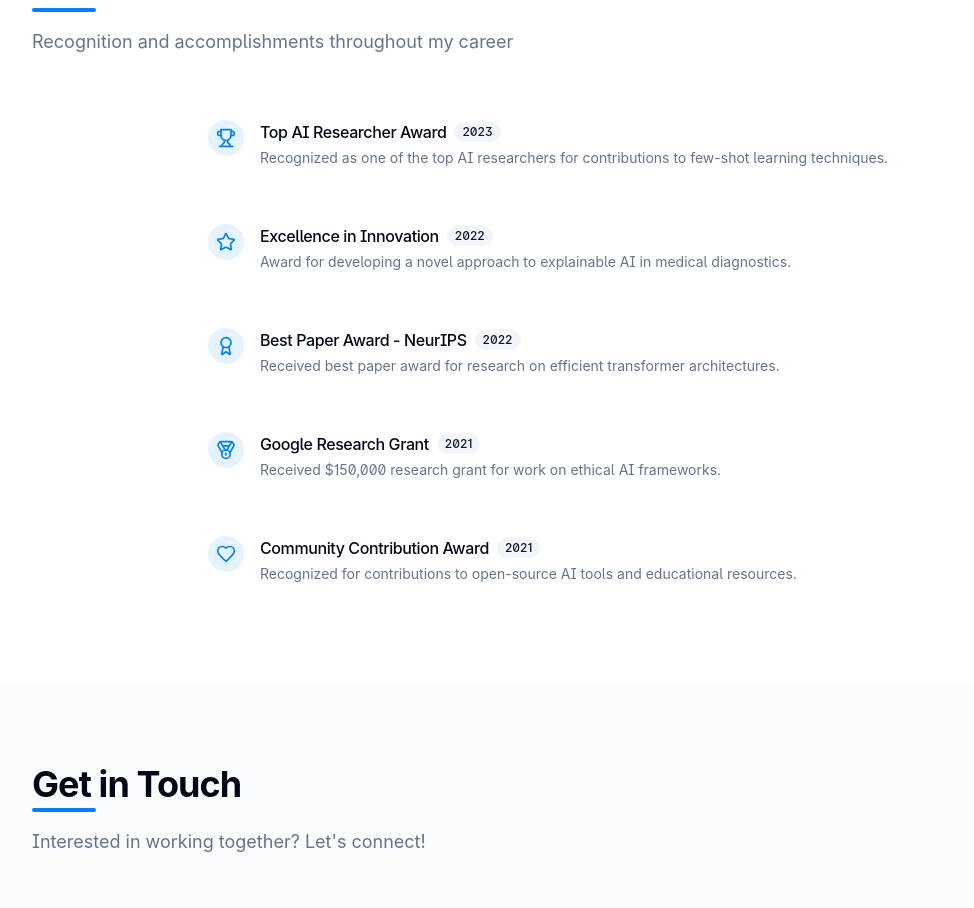
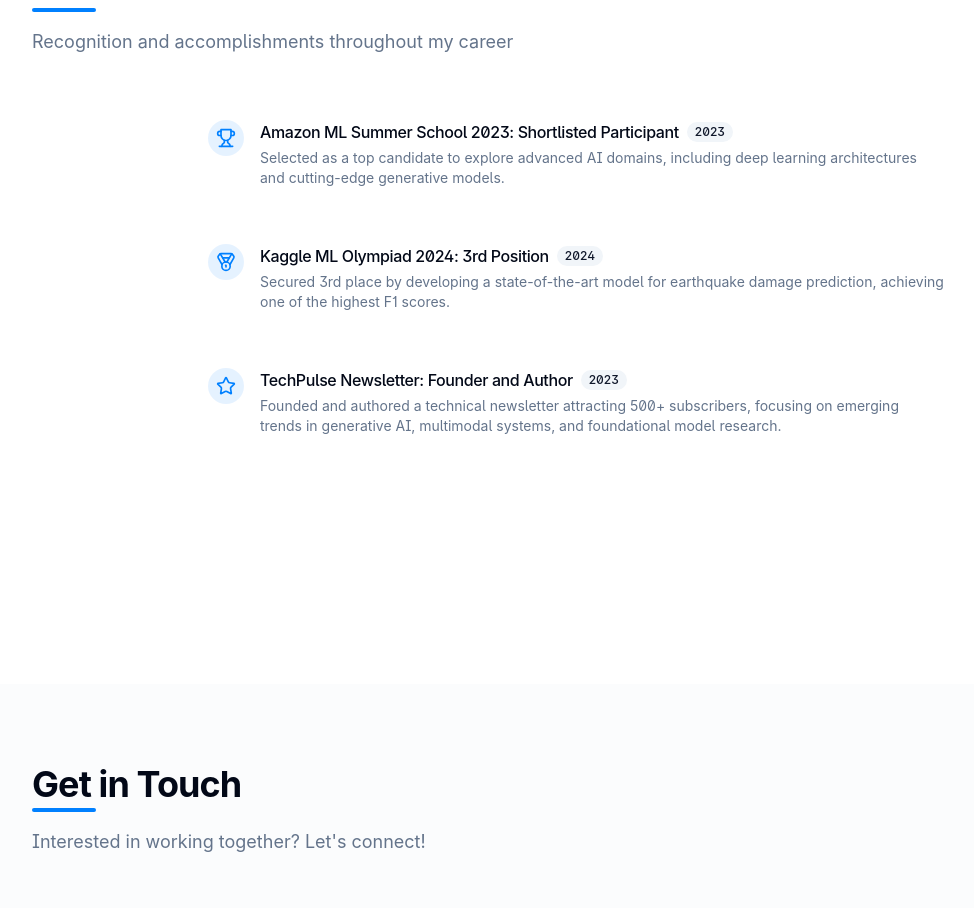
Before and after one commit to BeleRohit/rohit-portfolio-nexus, a React (Vite) app: page / in a window 1280 px wide. Shown: the part 4460-5368 px from the top of the page, without its empty margins (64-1038 px from the left). Built offline with nearby package versions, Linux system fonts and the light colour scheme.

Commit message:
Update Achievements.tsx

```diff
--- a/src/components/Achievements.tsx
+++ b/src/components/Achievements.tsx
@@ -7,36 +7,25 @@ import { Trophy, Award, Medal, Star, Heart } from 'lucide-react';
 
 const achievementsData = [
   {
-    title: 'Top AI Researcher Award',
+    title: 'Amazon ML Summer School 2023: Shortlisted Participant',
     year: '2023',
-    description: 'Recognized as one of the top AI researchers for contributions to few-shot learning techniques.',
+    description: 'Selected as a top candidate to explore advanced AI domains, including deep learning architectures and cutting-edge generative models.',
     icon: <Trophy className="h-5 w-5" />,
   },
   {
-    title: 'Excellence in Innovation',
-    year: '2022',
-    description: 'Award for developing a novel approach to explainable AI in medical diagnostics.',
-    icon: <Star className="h-5 w-5" />,
-  },
-  {
-    title: 'Best Paper Award - NeurIPS',
-    year: '2022',
-    description: 'Received best paper award for research on efficient transformer architectures.',
-    icon: <Award className="h-5 w-5" />,
-  },
-  {
-    title: 'Google Research Grant',
-    year: '2021',
-    description: 'Received $150,000 research grant for work on ethical AI frameworks.',
+    title: 'Kaggle ML Olympiad 2024: 3rd Position',
+    year: '2024',
+    description: 'Secured 3rd place by developing a state-of-the-art model for earthquake damage prediction, achieving one of the highest F1 scores.',
     icon: <Medal className="h-5 w-5" />,
   },
   {
-    title: 'Community Contribution Award',
-    year: '2021',
-    description: 'Recognized for contributions to open-source AI tools and educational resources.',
-    icon: <Heart className="h-5 w-5" />,
+    title: 'TechPulse Newsletter: Founder and Author',
+    year: '2023',
+    description: 'Founded and authored a technical newsletter attracting 500+ subscribers, focusing on emerging trends in generative AI, multimodal systems, and foundational model research.',
+    icon: <Star className="h-5 w-5" />,
   },
 ];
+
 
 const Achievements = () => {
   const { ref, isVisible } = useScrollAnimation(0.1);
```
